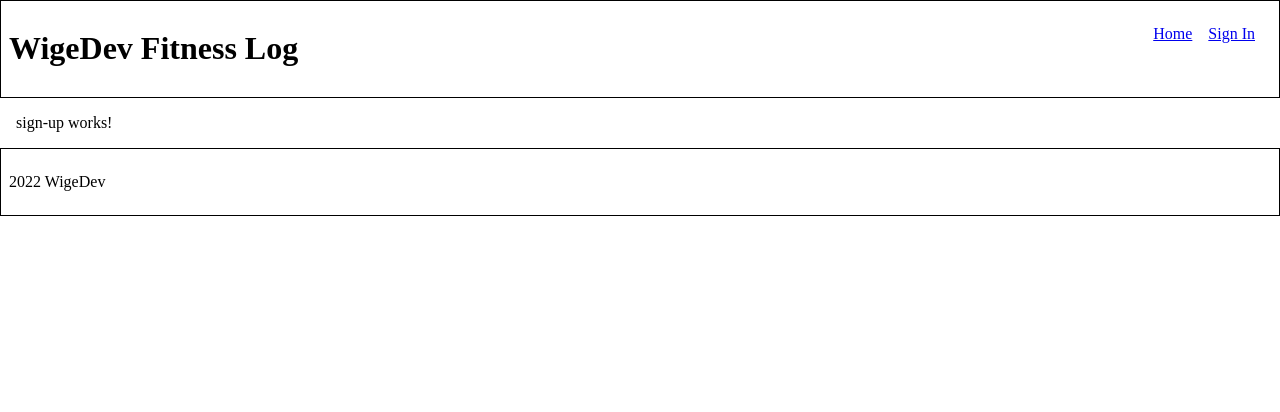
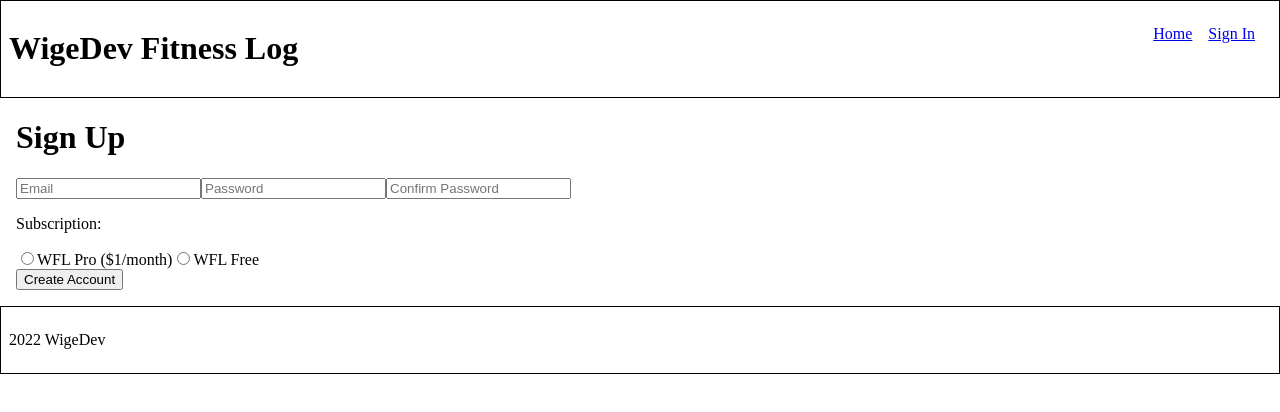
Before and after one commit to garywige/wigedev-fitness-log, an Angular app: page /signup in a window 1280 px wide. Shown: the top 412 px of the page. Built offline with nearby package versions, Linux system fonts and the light colour scheme.

Commit message:
signup markup

```diff
--- a/src/app/sign-up/sign-up.component.html
+++ b/src/app/sign-up/sign-up.component.html
@@ -1 +1,15 @@
-<p>sign-up works!</p>
+<h1>Sign Up</h1>
+
+<div class="form">
+  <input placeholder="Email" />
+  <input type="password" placeholder="Password" />
+  <input type="password" placeholder="Confirm Password" />
+  <p>Subscription:</p>
+  <div>
+    <input type="radio" id="pro" >
+    <label for="pro">WFL Pro ($1/month)</label>
+    <input type="radio" id="free">
+    <label for="free">WFL Free</label>
+  </div>
+  <button>Create Account</button>
+</div>
```
